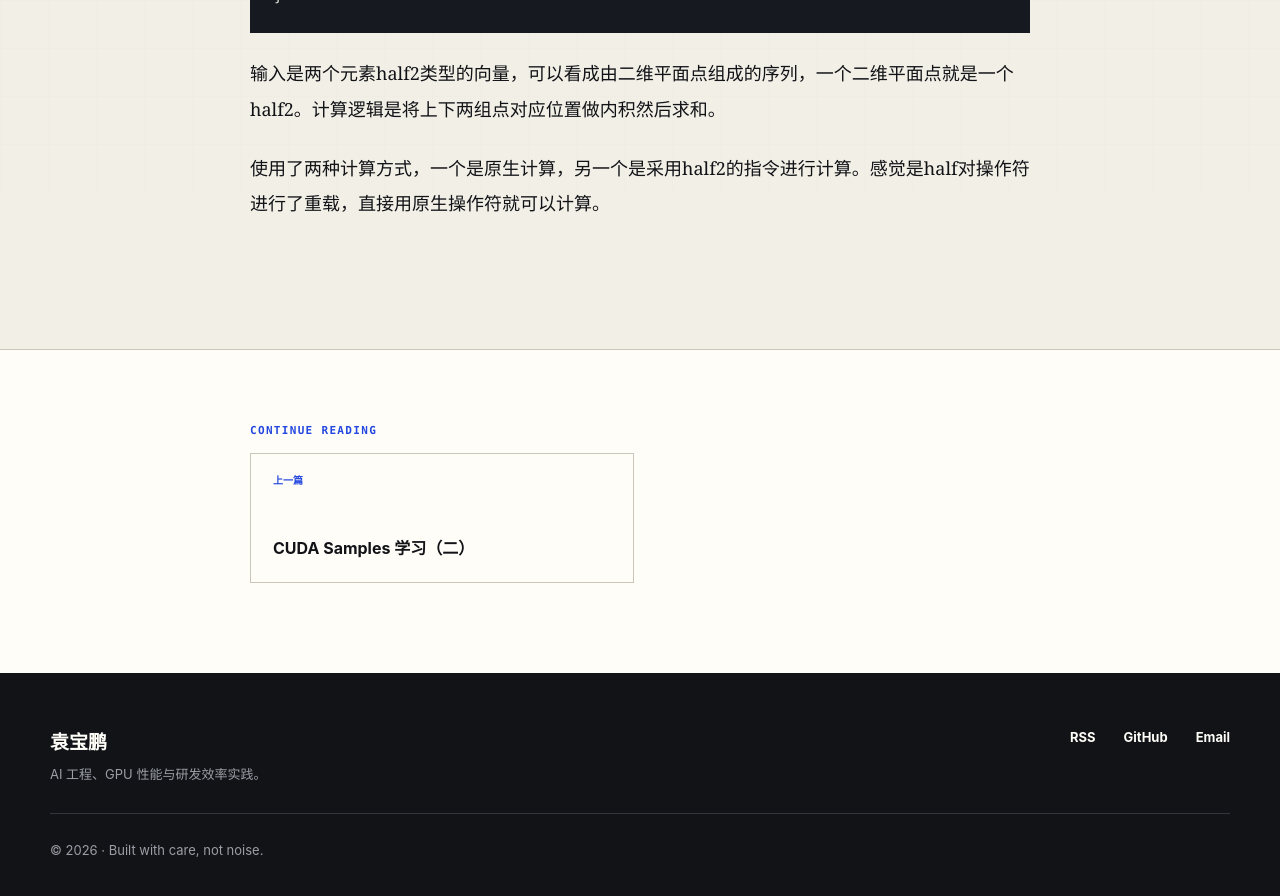
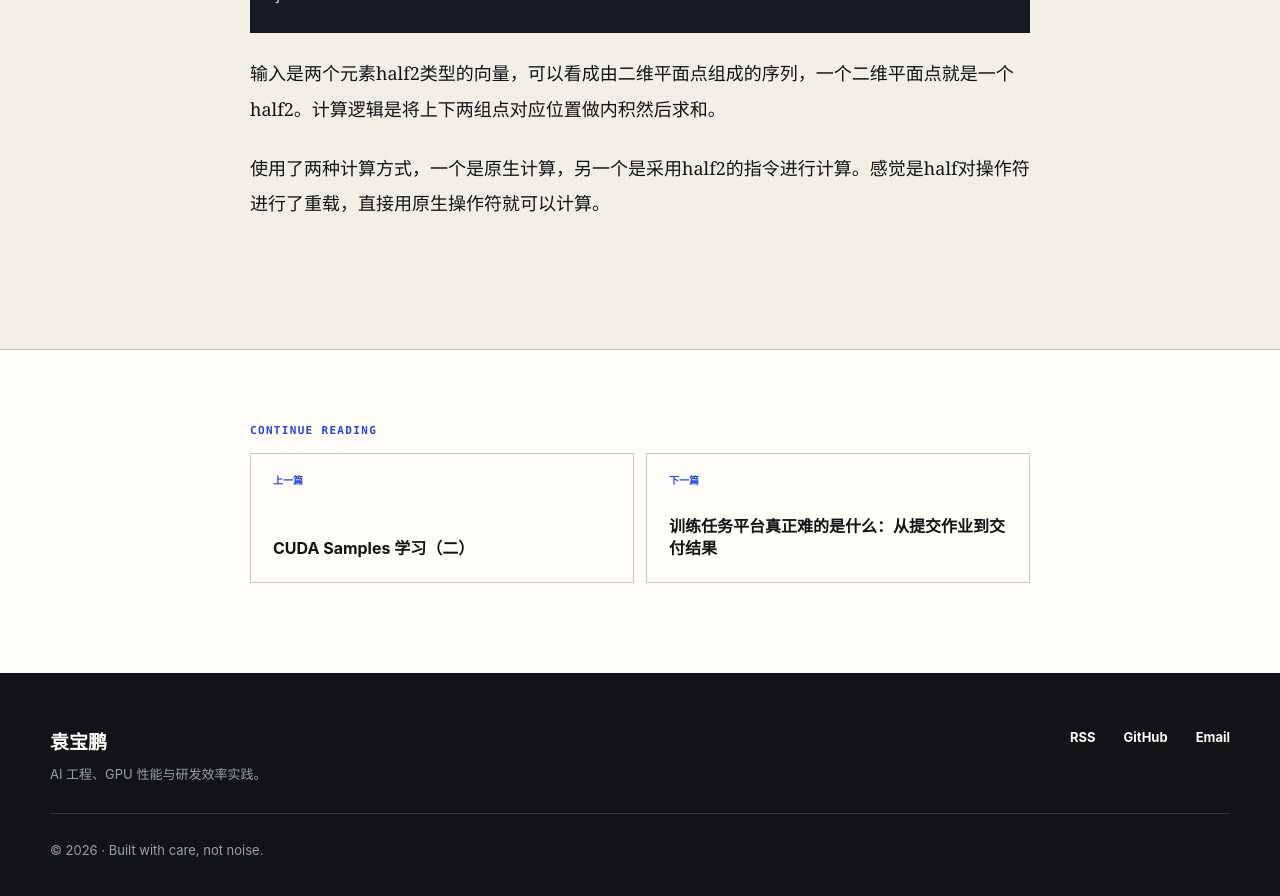
Before and after one commit to yuanbaopeng/yuanbaopeng.github.io, a Jekyll site: the page built from _posts/2020-09-12-CUDA-samples学习三.md, in a window 1280 px wide and 900 px high, scrolled down 4324 px. Shown: the top 896 px of the window. Built offline with Jekyll 4.4.1, drawn with Linux system fonts in a browser that asks for light colours; part of the change alters nothing that is shown.

Commit message:
Publish training platform article

````diff
--- a/_layouts/post.html
+++ b/_layouts/post.html
@@ -11,7 +11,7 @@ layout: default
       {% if page.description %}<p class="article-deck">{{ page.description }}</p>{% endif %}
       <div class="article-meta">
         <time datetime="{{ page.date | date_to_xmlschema }}">{{ page.date | date: "%Y 年 %-m 月 %-d 日" }}</time>
-        <span>约 {{ content | strip_html | number_of_words | divided_by: 300 | plus: 1 }} 分钟阅读</span>
+        {% if page.reading_time %}<span>约 {{ page.reading_time }} 分钟阅读</span>{% else %}<span>约 {{ content | strip_html | number_of_words | divided_by: 300 | plus: 1 }} 分钟阅读</span>{% endif %}
         {% if page.tags and page.tags != empty %}<span>{{ page.tags | join: ' · ' }}</span>{% endif %}
       </div>
     </div>
--- /dev/null
+++ b/_posts/2026-08-28-training-platform.md
@@ -0,0 +1,240 @@
+---
+layout: post
+title: "训练任务平台真正难的是什么：从提交作业到交付结果"
+date: 2026-08-28 20:00:00 +0800
+description: 训练平台不是一个提交作业的界面，而是一套管理资源、环境、时间与失败的不确定性系统。本文从生命周期、调度、可观测性和容错四个方面，讨论训练任务平台真正困难的工程问题。
+categories: AI-Infra
+tags: [AI Infra, 训练平台, 调度, 可观测性, 容错]
+reading_time: 16
+---
+
+很多训练平台都从一个表单开始：选择镜像、填写启动命令、申请几张 GPU，然后点击“提交”。
+
+如果任务成功跑起来，这套系统看上去已经完成了大半。但只要把目标从“创建一组容器”改成“稳定地交付一次训练结果”，真正的问题才刚刚开始。
+
+用户关心的从来不是 Pod 是否被创建，而是：
+
+- 我的任务为什么还在排队？
+- 为什么昨天能跑，今天却启动失败？
+- 训练中断以后，能不能从最近的 checkpoint 恢复？
+- 这次实验到底消耗了多少算力，慢在哪里？
+- 如果平台自身发生故障，任务状态还能不能被还原？
+
+先说明这篇文章的边界：它不是一篇我亲历建设训练平台的项目复盘，而是基于 Kubernetes、Kueue、Volcano、PyTorch Elastic 等公开资料，以及我对系统工程问题的学习和整理。文中的建设顺序和判断，是一种分析框架，不代表某个真实平台的完整实践。
+
+基于这些问题，可以把训练任务平台理解为一套**不确定性管理系统**。它管理的不只是 GPU，还包括环境、数据、时间和失败；它的目标也不只是提高利用率，而是让用户以可预期的方式得到结果。
+
+## 一、先设计任务生命周期，而不是提交页面
+
+训练任务不是一个 Kubernetes 对象，而是一段可能持续几小时、几天甚至更久的过程。一个相对完整的生命周期至少包含下面这些状态：
+
+```text
+SUBMITTED
+    │
+    ├──> VALIDATING ──> REJECTED
+    │
+    └──> QUEUED ──> ADMITTED ──> PREPARING ──> RUNNING
+                                                │
+                            ┌───────────────────┼───────────────┐
+                            ↓                   ↓               ↓
+                       SUCCEEDED            FAILED         CANCELLED
+                                                │
+                                                └──> RETRYING
+```
+
+这张状态图看起来普通，却决定了平台后面的大部分复杂度。
+
+例如，一个任务显示为 `QUEUED` 时，它究竟是在等待团队配额、等待某种 GPU，还是在等待多机资源同时满足？一个任务进入 `FAILED` 后，是用户代码确定性失败，还是节点、网络、存储等基础设施的瞬时故障？如果控制器重启，平台能否根据持久化状态和集群事实恢复到同一个结论？
+
+这里有三个基础问题必须尽早回答：
+
+1. **谁拥有状态。** 数据库、Kubernetes 对象和训练进程都可能报告状态，但平台必须定义最终的状态所有者。
+2. **什么是事实，什么是推导。** “Pod 已创建”是事实，“任务正在准备环境”是平台根据多个事实推导出的用户状态。
+3. **每一步能否幂等。** 控制器重复执行、事件重复投递或者网络超时，都不应该创建两份任务或重复扣减配额。
+
+如果状态机含糊，后面再强的调度算法和监控系统，也只是在一个不可靠的地基上增加复杂度。
+
+## 二、GPU 调度远不止“还剩几张卡”
+
+CPU 和内存通常可以按数量切分，GPU 却很难被视为完全同质的资源。即使数量相同，不同 GPU 型号、显存容量、驱动版本、节点拓扑和互联方式，也可能让训练效率产生明显差异。
+
+Kubernetes 通过 Device Plugin 把 GPU 暴露为可调度的扩展资源，这是训练平台的基础能力，但不是完整的资源模型。官方文档也明确区分了 GPU 类型和节点标签等约束：[Schedule GPUs](https://kubernetes.io/docs/tasks/manage-gpus/scheduling-gpus/)。在平台层，资源请求往往至少需要表达：
+
+- GPU 数量、型号和显存要求；
+- 单机多卡还是多机多卡；
+- 节点、机架或网络拓扑偏好；
+- 镜像与驱动、CUDA 版本的兼容关系；
+- 是否接受其他型号、抢占资源或弹性规模。
+
+### 分布式任务需要“一起开始”
+
+对于紧耦合的分布式训练，只调度出一部分 worker 往往没有意义。已经拿到资源的进程无法开始训练，却会继续占用 GPU，剩余 worker 又可能永远等不到资源，最终形成“资源已经分配，但有效计算没有发生”的局面。
+
+这也是 Gang Scheduling 试图解决的问题：只有当满足最小运行规模时，才整体执行调度，否则不让部分任务提前占住资源。Volcano 的 [Gang 调度说明](https://volcano.sh/docs/scheduler/plugins/gang/)把它概括为一种 “All or nothing” 的约束。
+
+### 配额、公平与利用率必须一起考虑
+
+多团队共享集群时，调度还需要同时处理三个互相拉扯的目标：
+
+- **保障：** 每个团队应获得的基础资源不能长期被挤占；
+- **弹性：** 某个团队暂时不用的资源不应该闲置；
+- **公平：** 大任务、低优任务和后提交任务不能无限期饥饿。
+
+硬配额容易理解，但通常会造成空闲；完全共享利用率高，却可能让资源失去确定性。更实用的方式往往是“名义配额 + 借用 + 回收 + 优先级”的组合。Kubernetes Kueue 也把 `ClusterQueue`、`ResourceFlavor`、Cohort、借用和抢占作为不同层次的概念，说明调度决策不仅是节点选择，更包含准入和配额管理：[Kueue Concepts](https://kueue.sigs.k8s.io/docs/concepts/)。
+
+好的调度系统不只要做出决定，还必须**解释决定**。如果平台不能回答“这个任务为什么没有运行”，用户就会不断重试、放大资源请求，或者绕过平台规则，最终让调度问题变得更糟。
+
+## 三、真正昂贵的常常不是训练，而是训练之前
+
+一个任务从拿到 GPU 到第一步训练开始，中间可能还要完成：
+
+- 拉取大体积镜像；
+- 挂载数据集和 checkpoint 存储；
+- 下载模型权重或依赖；
+- 初始化通信网络；
+- 构建数据索引和本地缓存；
+- 生成运行配置与凭据。
+
+这些步骤都发生在“资源已经分配、有效训练尚未开始”的阶段。如果只观察任务是否处于 `Running`，平台很容易把准备时间误认为训练时间，把 GPU 空转误认为资源已被充分利用。
+
+因此，一个比“Pod 启动耗时”更有意义的指标是：
+
+> **Time to Useful Work：从任务提交到第一次有效训练计算之间的时间。**
+
+它可以进一步拆成排队、准入、资源绑定、镜像准备、数据准备和进程初始化。只有把这些阶段分开，平台才知道应该优化镜像分发、缓存命中、存储带宽，还是调度策略。
+
+与此同时，任务必须具有可复现性。至少需要保存代码版本、镜像摘要、数据集版本、启动参数、GPU 型号和关键运行环境。用户再次提交同一个任务时，平台应该创建一份新的不可变运行快照，而不是悄悄读取已经变化的“最新配置”。
+
+## 四、可观测性应该围绕问题，而不是围绕组件
+
+训练平台通常不缺指标。Kubernetes、节点、GPU、容器、网络和存储都有自己的监控，但组件指标丰富，并不代表用户的问题能被回答。
+
+从任务生命周期出发，平台可观测性至少需要服务三类人：
+
+### 对训练用户
+
+- 任务当前处于哪个阶段？
+- 为什么还没有开始？
+- 最近一次进展和异常是什么？
+- 失败后应该修改代码，还是直接重试？
+
+### 对平台运营者
+
+- 哪种任务、镜像或资源规格最容易失败？
+- 资源碎片主要发生在哪些 GPU 池？
+- 排队时间增长是容量不足，还是调度策略导致？
+- 有多少 GPU 时间消耗在准备、重试和无效运行上？
+
+### 对平台开发者
+
+- 一次状态变化由哪个事件触发？
+- 控制器的每次决策是否可以追溯？
+- 跨调度、存储和训练进程的事件能否通过同一个任务 ID 关联？
+
+这意味着日志、指标和事件不能只是按组件分散展示，而要围绕任务生命周期组织。对每个任务，平台最好能重建一条完整时间线：什么时候提交、什么时候进入队列、为什么被准入、在哪个节点启动、什么时候产生第一个 checkpoint，以及最终为什么结束。
+
+可观测性的终点不是“有图表”，而是**降低一次异常从发现到得出结论的时间**。
+
+## 五、失败不是异常分支，而是训练流程的一部分
+
+长时间训练一定会遇到失败。节点故障、GPU Xid、网络抖动、存储超时、镜像拉取失败、进程 OOM 和用户代码错误，都会表现为“任务没有成功完成”，但它们需要完全不同的处理方式。
+
+一种实用的分类方式是：
+
+- **确定性用户错误：** 配置错误、代码异常、稳定复现的 OOM；
+- **瞬时基础设施错误：** 节点掉线、网络短暂中断、存储超时；
+- **资源与环境错误：** 驱动不兼容、镜像不可用、磁盘空间不足；
+- **编排系统错误：** 状态不同步、控制器异常、重复操作。
+
+平台首先应该识别失败类别，然后再决定是否重试。无差别自动重试看似提升成功率，实际上可能让确定性错误持续消耗昂贵资源，还会掩盖真正的基础设施问题。
+
+即使允许重试，也需要明确：
+
+- 最大重试次数和退避策略；
+- 哪些错误允许自动重试；
+- 从头启动还是从 checkpoint 恢复；
+- 恢复后是否仍满足数据和训练语义；
+- 重试消耗如何计入用户配额和平台成本。
+
+PyTorch Elastic 同样使用 `max-restarts` 限制故障或伸缩导致的重启次数：[Torch Distributed Elastic Quickstart](https://docs.pytorch.org/docs/stable/elastic/quickstart.html)。这个限制很重要，因为“能够重启”不等于“能够无限重启”。
+
+真正可靠的训练任务，不是从不失败，而是失败以后状态清楚、损失可控、恢复路径明确。
+
+## 六、GPU 利用率不是平台的最终指标
+
+提高 GPU 利用率当然重要，但一个利用率很高的集群，仍然可能交付结果很慢。
+
+常见的算力浪费至少包括：
+
+1. **排队浪费：** 有可用资源，但因为配额、拓扑或碎片无法满足任务；
+2. **准备浪费：** GPU 已经分配，任务仍在拉镜像、加载数据或初始化；
+3. **恢复浪费：** checkpoint 间隔过长，失败后重复了大量计算；
+4. **训练浪费：** 数据管道、通信或代码瓶颈让 GPU 长期等待。
+
+Bin Packing 可以减少资源碎片，为集群扩缩容留出空间；Kubernetes 调度器也提供了面向扩展资源的装箱评分策略：[Resource Bin Packing](https://kubernetes.io/docs/concepts/scheduling-eviction/resource-bin-packing/)。但越紧凑的装箱并不总是越好：分布式训练还会受到网络拓扑、故障域和热点的影响。
+
+因此，平台优化不应该只追求一条 GPU 利用率曲线，而应该关注一组更接近结果的指标：
+
+- 任务排队时间的分位数；
+- 从准入到第一次有效训练的时间；
+- 成功任务占用的 GPU 小时；
+- 因准备、失败和恢复损失的 GPU 小时；
+- 每次成功实验或有效训练步的成本。
+
+利用率描述“机器有没有忙”，这些指标才更接近“用户有没有得到结果”。
+
+## 七、平台抽象必须允许用户看见现实
+
+训练平台需要提供简单入口，但不能假装底层复杂度不存在。
+
+过度暴露 Kubernetes 配置，会让每个用户都重复处理镜像、网络、调度和存储细节；过度封装又会让复杂任务没有表达空间，出了问题也无从定位。
+
+更合理的方式是提供分层抽象：
+
+- 默认路径只暴露少量稳定概念，覆盖大多数标准任务；
+- 高级配置允许表达拓扑、容错和数据准备等需求；
+- 必要时保留受控的原生配置扩展能力；
+- 平台自动生成的最终运行规格对用户可见、可导出、可审计。
+
+好平台不是把复杂度藏起来，而是把复杂度放在合适的位置，并为常见问题提供经过验证的默认答案。
+
+## 八、从系统工程视角看，更稳妥的建设顺序
+
+训练平台很容易从“先把功能做出来”开始，最后变成大量控制器、页面和策略的集合。如果按照前面的风险重新排序，可以优先建设下面五件事：
+
+1. **定义清楚任务状态机。** 每个状态、事件、超时和终态都能被解释与恢复。
+2. **建立可解释的准入和排队机制。** 先回答为什么运行、为什么不运行，再逐步增加复杂调度策略。
+3. **打通任务级可观测链路。** 让一次任务能够跨组件还原完整时间线。
+4. **建立失败分类与恢复语义。** 明确哪些错误重试、从哪里恢复、最多付出多少成本。
+5. **最后优化利用率。** 在状态和成本可观测的前提下，装箱、借用、抢占和弹性才有可靠反馈。
+
+这个顺序看起来没有把“资源利用率”放在最前面，但它能避免平台在不可解释的状态下做激进优化。无法解释的调度越复杂，排查成本就越高；无法分类的重试越自动，资源浪费就越隐蔽。
+
+## 九、一份训练平台自查清单
+
+如果要快速判断一个训练平台是否正在走向成熟，可以问下面这些问题：
+
+- 任意任务的状态能否通过持久化事件重新构建？
+- 每个排队任务是否都有明确、稳定的等待原因？
+- 一次运行是否绑定了不可变的代码、镜像、数据和配置版本？
+- 平台能否区分用户错误、基础设施错误和编排错误？
+- 自动重试是否有条件、次数和成本上限？
+- 能否计算从提交到第一次有效训练的时间？
+- 能否统计失败与恢复浪费的 GPU 小时？
+- 调度是否理解 GPU 类型、拓扑和分布式任务的整体性？
+- 抢占发生后，被抢占任务是否有清楚的恢复语义？
+- 平台控制面故障后，是否可以根据事实恢复，而不是依赖内存状态？
+
+这些问题未必需要一次全部解决，但它们比“支持多少种任务模板”更能反映平台的真实能力。
+
+## 写在最后
+
+训练平台表面上管理的是任务，底层管理的是算力，本质上管理的却是**从一个实验意图到一个可用结果之间的不确定性**。
+
+状态机让过程可恢复，调度让资源可分配，可观测性让问题可解释，容错让失败可控制。只有这几部分形成闭环，平台才不再是 Kubernetes 上的一层提交入口，而成为真正能够承载研发效率和算力效率的基础设施。
+
+所以，衡量训练平台时，我更关心的不是“今天提交了多少任务”，也不只是“GPU 利用率有多高”，而是：
+
+> 用户能否以可预期的时间、成本和失败边界，得到一次可信的训练结果。
+
+这可能才是训练任务平台最应该交付的东西。
````
